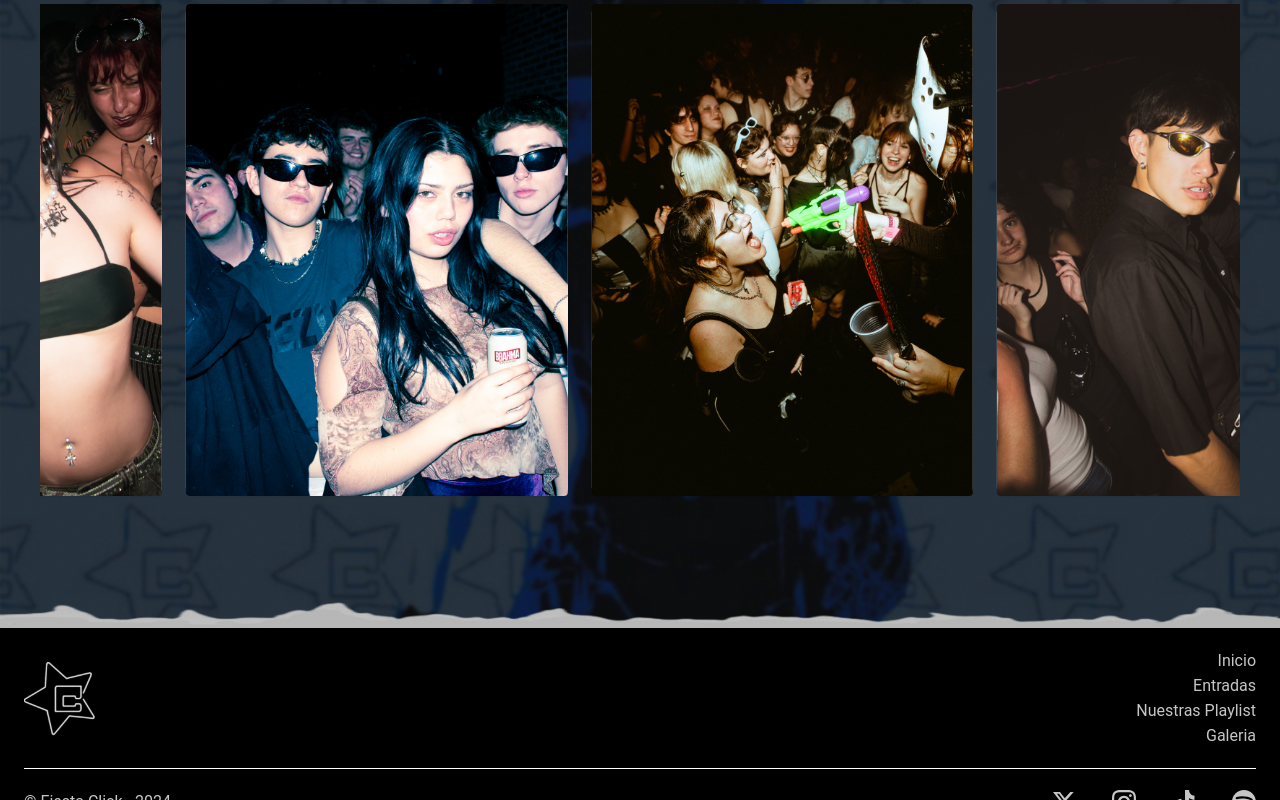
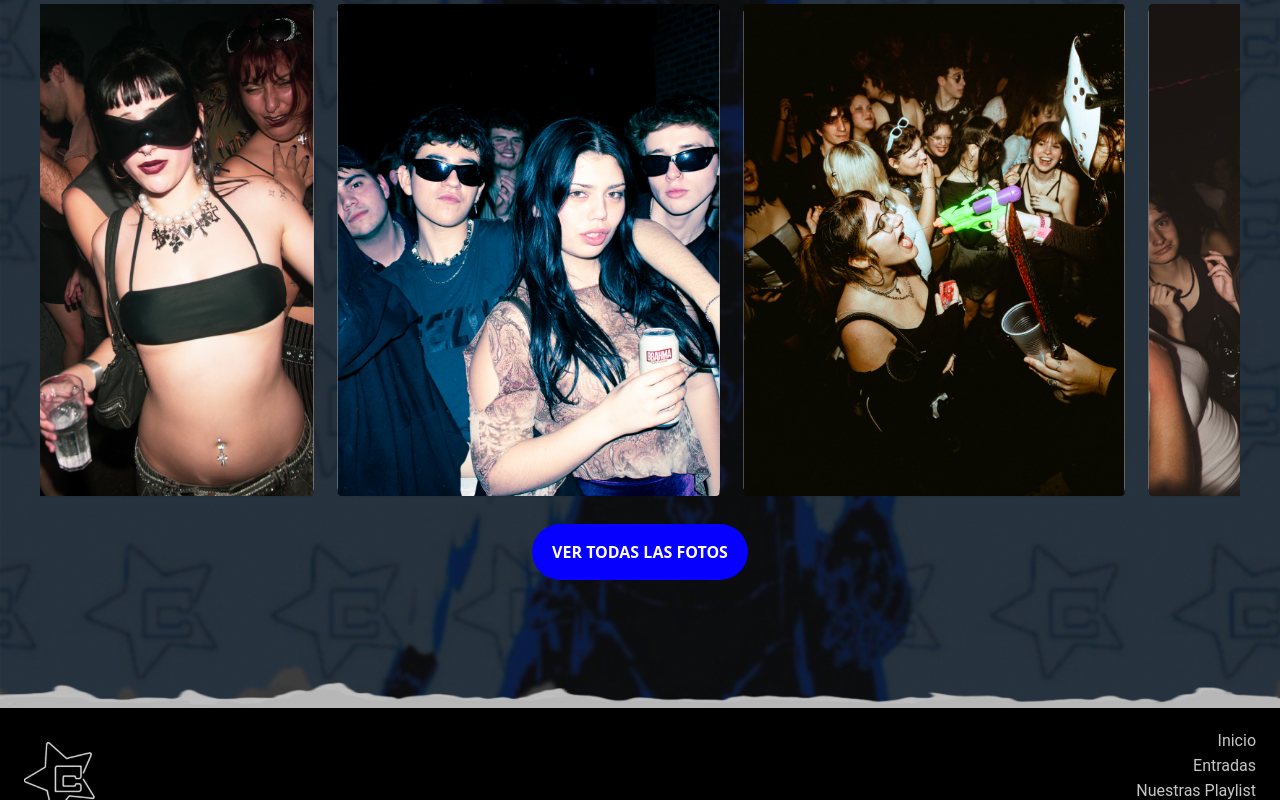
Before and after one commit to matugramajo/la-click, a Next.js app: page / in a window 1280 px wide. Shown: the part 2913-3713 px from the top of the page. Built offline with nearby package versions, Linux system fonts and the light colour scheme.

Commit message:
link galeria button

```diff
--- a/app/page.tsx
+++ b/app/page.tsx
@@ -240,7 +240,16 @@ export default function Home() {
                 </CarouselContent>
               </Carousel>
 
-
+            <div className="mt-6 ">
+              <button
+              onClick={() => {
+                // open new tab
+                window.open("https://linktr.ee/clickfiesta", "_blank")
+              } }
+              className="bg-azul_boton hover:bg-hover_boton text-white font-bold py-4 px-5 rounded-full">
+                VER TODAS LAS FOTOS
+              </button>
+            </div>
 
 
           </div>
```
